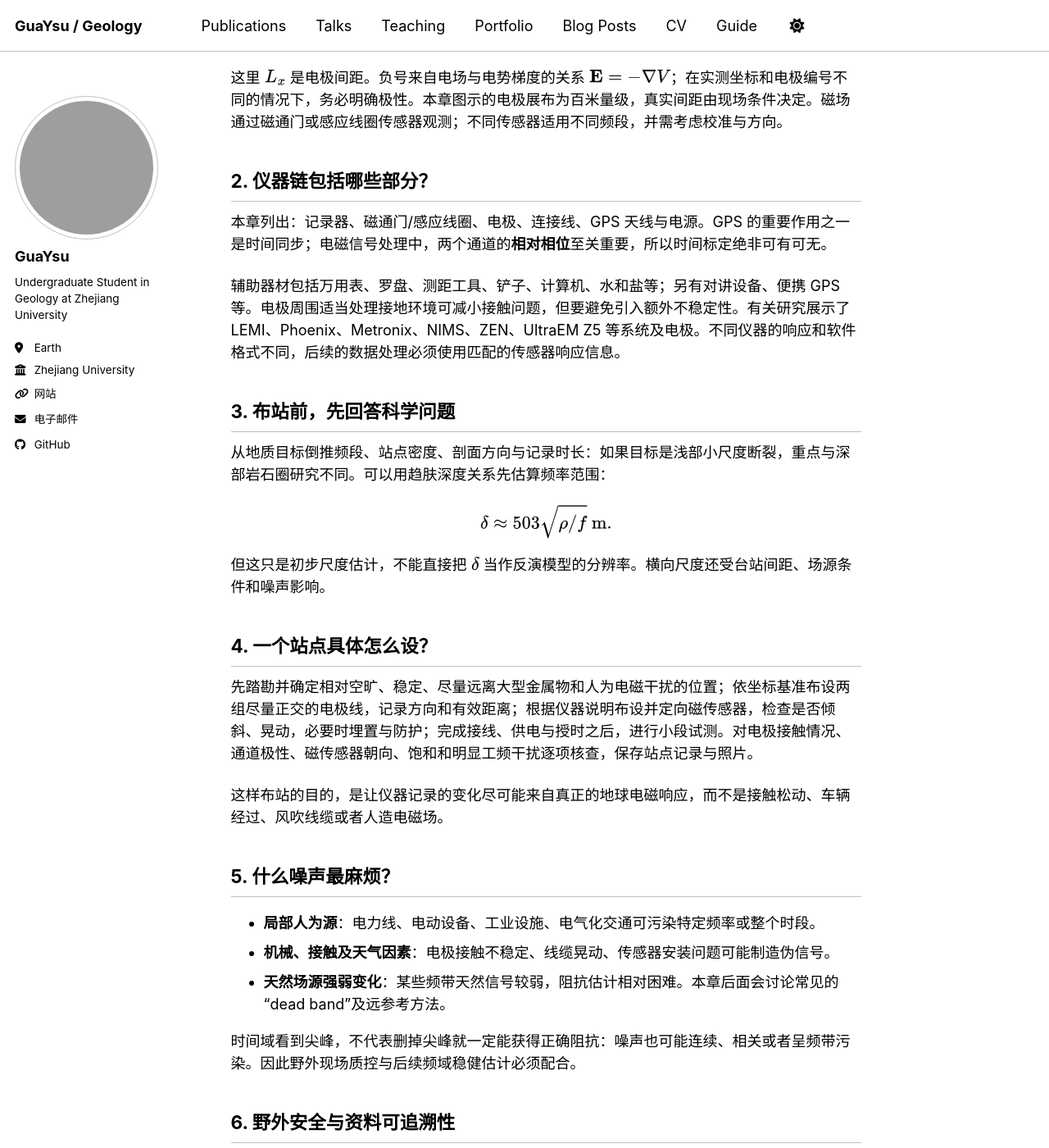
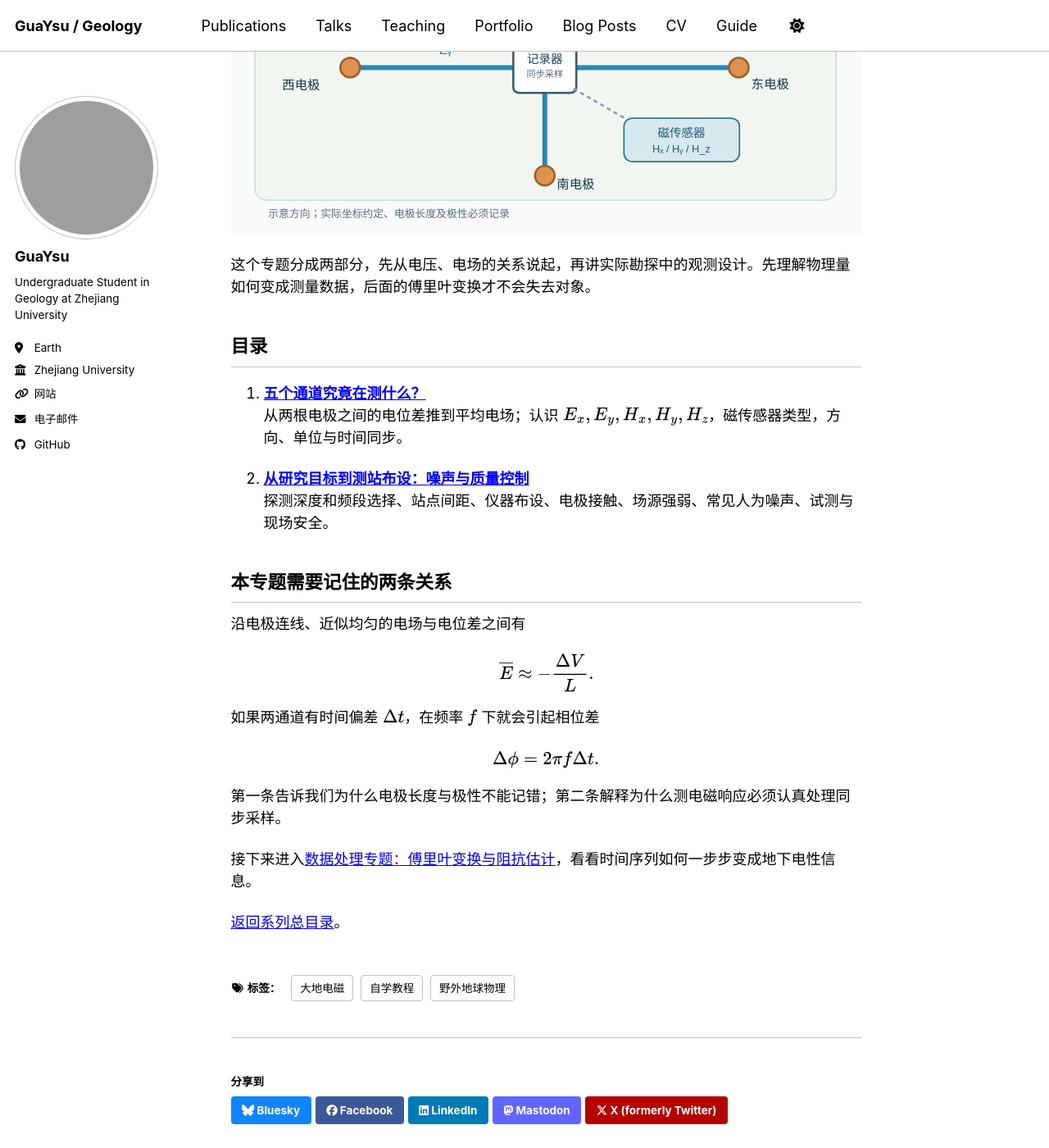
Before and after one commit to GuaYsu/guaysu.github.io, a Jekyll site: the page built from _posts/2026-10-21-mt-course-04-field.md, in a window 1280 px wide and 1400 px high, scrolled down 460 px. Shown: the whole window at 82% size. Built offline with Jekyll 4.4.1, drawn with Linux system fonts in a browser that asks for light colours; a script bundle is joined from its source files by our own code; library files that are not in the unit come from our copies; some of the changed text lies outside the part shown; grey boxes are pictures that could not be loaded.

Commit message:
docs(mt): turn field.md into beginner tutorial hub

```diff
--- a/_posts/2026-10-21-mt-course-04-field.md
+++ b/_posts/2026-10-21-mt-course-04-field.md
@@ -1,64 +1,42 @@
 ---
-title: "MT 讲义 04｜野外怎么布站，仪器实际上记录什么？"
+title: "野外观测专题｜从电压表理解 MT 五通道与测站设计"
 date: 2026-10-21
 permalink: /posts/2026/10/mt-course-04-field/
-excerpt: "把五通道电磁观测、磁传感器、非极化电极、站点设计、噪声、质控和野外安全连接起来。"
-tags: [大地电磁, 野外地球物理, 数据采集, 仪器]
+excerpt: "从电位差、两根电极、磁传感器入手，慢慢理解五通道数据、同步采样、布站、质量控制与安全。"
+tags: [大地电磁, 野外地球物理, 自学教程]
 ---
 {% include mt-course-math.html %}
 
-## 1. 为什么理论中的 $E$ 和 $H$ 要在野外测出来？
+我们已经在理论上讨论了电场与磁场如何响应地下的导电结构。现在要把抽象公式与真正的仪器连起来：**电场到底是怎样测出来的，五通道为什么需要同步，测站又为什么不能随便找个空地放下？**
 
-通过理论我们建立了频域电、磁场与地下电性结构之间的关系。但 MT 仪器并不会直接测到“某层电阻率为多少”；它记录随时间变化的电磁场。常规观测包括两个水平电场分量 $E_x,E_y$ 与三个磁场分量 $H_x,H_y,H_z$，合计五通道。
+![简化的五通道观测系统](/images/posts/mt-course/15-field-layout.svg)
 
-对电场，野外常用两个电极间的电位差估计沿连线方向的平均电场：
+这个专题分成两部分，先从电压、电场的关系说起，再讲实际勘探中的观测设计。先理解物理量如何变成测量数据，后面的傅里叶变换才不会失去对象。
+
+## 目录
+
+1. **[五个通道究竟在测什么？](/posts/2026/10/mt-course-04a-measure/)**
+   从两根电极之间的电位差推到平均电场；认识 $E_x,E_y,H_x,H_y,H_z$，磁传感器类型，方向、单位与时间同步。
+
+2. **[从研究目标到测站布设：噪声与质量控制](/posts/2026/10/mt-course-04b-station/)**
+   探测深度和频段选择、站点间距、仪器布设、电极接触、场源强弱、常见人为噪声、试测与现场安全。
+
+## 本专题需要记住的两条关系
+
+沿电极连线、近似均匀的电场与电位差之间有
 
 $$
-E_x\approx-\frac{\Delta V_x}{L_x}.
+\overline E\approx-\frac{\Delta V}{L}.
 $$
 
-这里 $L_x$ 是电极间距。负号来自电场与电势梯度的关系 $\mathbf E=-\nabla V$；在实测坐标和电极编号不同的情况下，务必明确极性。本章图示的电极展布为百米量级，真实间距由现场条件决定。磁场通过磁通门或感应线圈传感器观测；不同传感器适用不同频段，并需考虑校准与方向。
-
-## 2. 仪器链包括哪些部分？
-
-本章列出：记录器、磁通门/感应线圈、电极、连接线、GPS 天线与电源。GPS 的重要作用之一是时间同步；电磁信号处理中，两个通道的**相对相位**至关重要，所以时间标定绝非可有可无。
-
-辅助器材包括万用表、罗盘、测距工具、铲子、计算机、水和盐等；另有对讲设备、便携 GPS 等。电极周围适当处理接地环境可减小接触问题，但要避免引入额外不稳定性。有关研究展示了 LEMI、Phoenix、Metronix、NIMS、ZEN、UltraEM Z5 等系统及电极。不同仪器的响应和软件格式不同，后续的数据处理必须使用匹配的传感器响应信息。
-
-## 3. 布站前，先回答科学问题
-
-从地质目标倒推频段、站点密度、剖面方向与记录时长：如果目标是浅部小尺度断裂，重点与深部岩石圈研究不同。可以用趋肤深度关系先估算频率范围：
+如果两通道有时间偏差 $\Delta t$，在频率 $f$ 下就会引起相位差
 
 $$
-\delta\approx503\sqrt{\rho/f}\ {\rm m}.
+\Delta\phi=2\pi f\Delta t.
 $$
 
-但这只是初步尺度估计，不能直接把 $\delta$ 当作反演模型的分辨率。横向尺度还受台站间距、场源条件和噪声影响。
+第一条告诉我们为什么电极长度与极性不能记错；第二条解释为什么测电磁响应必须认真处理同步采样。
 
-## 4. 一个站点具体怎么设？
+接下来进入[数据处理专题：傅里叶变换与阻抗估计](/posts/2026/10/mt-course-05-processing/)，看看时间序列如何一步步变成地下电性信息。
 
-先踏勘并确定相对空旷、稳定、尽量远离大型金属物和人为电磁干扰的位置；依坐标基准布设两组尽量正交的电极线，记录方向和有效距离；根据仪器说明布设并定向磁传感器，检查是否倾斜、晃动，必要时埋置与防护；完成接线、供电与授时之后，进行小段试测。对电极接触情况、通道极性、磁传感器朝向、饱和和明显工频干扰逐项核查，保存站点记录与照片。
-
-这样布站的目的，是让仪器记录的变化尽可能来自真正的地球电磁响应，而不是接触松动、车辆经过、风吹线缆或者人造电磁场。
-
-## 5. 什么噪声最麻烦？
-
-- **局部人为源**：电力线、电动设备、工业设施、电气化交通可污染特定频率或整个时段。
-- **机械、接触及天气因素**：电极接触不稳定、线缆晃动、传感器安装问题可能制造伪信号。
-- **天然场源强弱变化**：某些频带天然信号较弱，阻抗估计相对困难。本章后面会讨论常见的“dead band”及远参考方法。
-
-时间域看到尖峰，不代表删掉尖峰就一定能获得正确阻抗：噪声也可能连续、相关或者呈频带污染。因此野外现场质控与后续频域稳健估计必须配合。
-
-## 6. 野外安全与资料可追溯性
-
-本章最后特别安排了野外安全。选点时考虑雷雨、陡坡、地形、水域、夜间行动和通信保障；操作电极和长线布设时评估道路交通、牲畜或行人误触、其他电力设施影响。风雨雷电等危险天气不应强行作业。每次观测都应保存站点编号、经纬度、海拔、仪器序列号、传感器方位、电极长度、采样率、时区、起止时间与现场异常日志。
-
-## 7. 观测链如何连接之后的数学？
-
-记录得到的是 $E(t),H(t)$。进行适当的数据清理、切窗、FFT、传感器响应校正以后，得到各频率的复傅里叶系数，再估计 $E$ 与 $H$ 的传递关系。一个测点的好坏最终应从时序质量、频域估计的不确定度和与周围测点的合理性共同判断。
-
-### 自检
-
-1. 为什么电极间距一定要准确记录？因为 $E\approx-\Delta V/L$，距离误差会直接传入电场振幅。
-2. 为什么不能只把所有电磁通道独立地做“平滑”？因为阻抗需要保留电场与磁场之间的真实幅度和相位关系。
-3. 为什么“研究目标”必须先于“站点布设”？因为频段、空间分辨率、观测时长和噪声环境都依赖目标 **下一讲：**[时间序列到阻抗估计](/posts/2026/10/mt-course-05-processing/)。
+[返回系列总目录](/posts/2026/10/mt-course/)。
```
